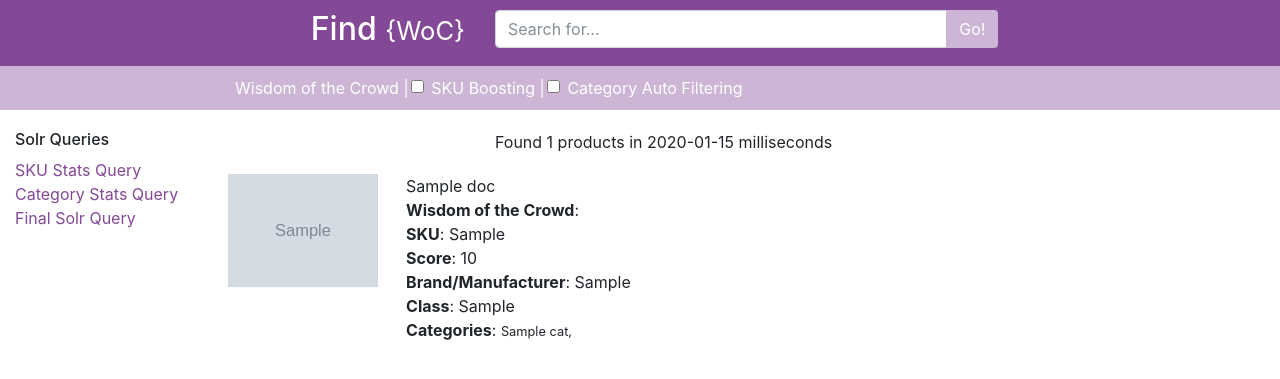
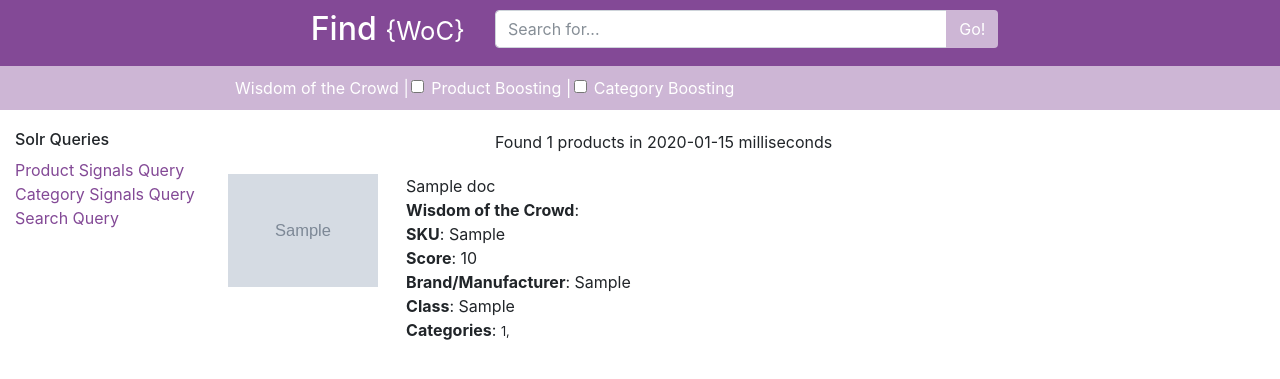
Before and after one commit to ezeev/search-stuff, a Flask app: page / in a window 1280 px wide. Shown: the top 379 px of the page. Run offline with Flask 2, Linux system fonts and the light colour scheme; grey boxes marked "Sample" are stand-in pictures; a database or web service that is not in the repository returns one stand-in record (values such as "Sample title"); data that the repository does not hold is empty; some libraries are stand-ins or nearby versions.

Commit message:
woc update

```diff
--- a/app/routes.py
+++ b/app/routes.py
@@ -6,62 +6,36 @@ import operator
 
 
 def scale(max, min, value, scale_min=0.1, scale_max=1.0):
-
     # prevent divide by 0 error
     if max == min:
         return scale_max
-
     OldRange = (max - min)
     NewRange = (scale_max - scale_min)
     NewValue = (((value - min) * NewRange) / OldRange) + scale_min
     return round(NewValue,3)
 
-def serializebq(field_name, solr_resp, scale_min, scale_max):
-    bq = ""
-
-    if not 'stats' in solr_resp['facets']:
-        return bq
-
-    bucket_count = len(solr_resp['facets']['stats']['buckets'])
-    max = solr_resp['facets']['stats']['buckets'][0]['x']
-    min = solr_resp['facets']['stats']['buckets'][bucket_count-1]['x']
-
-    for bucket in solr_resp['facets']['stats']['buckets']:
-        bq += field_name + ":" + bucket['val'] + "^" + str(scale(max,min,bucket['x'], scale_min,scale_max)) + " "
-
-    return bq
-
-def stats_to_dict(solr_resp):
-    d = {}
-    for bucket in solr_resp['facets']['stats']['buckets']:
-        d[bucket['val']] = bucket['x']
-    return d
-
-
 
 def signals_to_dict(docs, group_by):
     bq = {}
     for doc in docs:
-        if doc['sku_s'] in bq:
+        if doc[group_by] in bq:
             # add
-            bq[doc['sku_s']] = bq[doc['sku_s']] + doc['event_count_i']
+            bq[doc[group_by]] = bq[doc[group_by]] + doc['event_count_i']
         else:
-            bq[doc['sku_s']] = doc['event_count_i']
-
+            bq[doc[group_by]] = doc['event_count_i']
     sorted_x = sorted(bq.items(), key=operator.itemgetter(1), reverse=True)
-
     return sorted_x
 
 
 def signals_dict_to_bq(signals, bq_field, lower_bound, upper_bound):
-    '''
     bq = ""
-    for k, v in signals.items():
-        bq += bq_field+":"+k+scale(upper_bound,lower_bound,v,)
+    length = len(signals)
+    max = signals[0][1]
+    min = signals[length-1][1]
+    for sig in signals:
+        var = sig[1]
+        bq += bq_field+":"+sig[0]+"^"+str(scale(max,min, sig[1], lower_bound, upper_bound)) + " "
     return bq
-    '''
-    #TODO
-    pass
 
 
 def bq_to_dict(bq_str):
@@ -88,58 +62,70 @@ def index():
     if not request.args.get("q") is None:
         q = params['q']
 
-    # category stats query
-    cat_aggr_q = 'http://localhost:8983/solr/bb_clicks_aggr/query?q=%s&defType=edismax&qf=query_txt_en&mm=100%%25&fq=aggr_type_s:category&rows=0&json.facet={ stats:{ type : terms, field : category_s, sort : { x : desc}, facet: { x : "sum(event_count_i)" } } }' % (q)
+
+    cat_aggr_q = 'http://localhost:8983/solr/bb_clicks_aggr/select?q=%s&defType=edismax&qf=query_txt_en&pf=query_txt_en^0.5&mm=67%%25&fq=aggr_type_s:category&rows=50' % (q)
     r = requests.get(cat_aggr_q)
+
     cat_aggr = r.json()
+    cat_signals = signals_to_dict(cat_aggr['response']['docs'], 'category_s')
+
+    cat_bq = signals_dict_to_bq(cat_signals, "cat_id_ss", 0.1, 0.6)
 
     # item stats query
-    item_aggr_q = 'http://localhost:8983/solr/bb_clicks_aggr/query?q=%s&defType=edismax&qf=query_txt_en&mm=100%%25&fq=aggr_type_s:item&rows=50&json.facet={ stats:{ type : terms, field : sku_s, limit : 50, sort : { x : desc}, facet: { x : "sum(event_count_i)" } }}' % (q)
+    #item_aggr_q = 'http://localhost:8983/solr/bb_clicks_aggr/query?q=%s&defType=edismax&qf=query_txt_en&mm=100%%25&fq=aggr_type_s:item&rows=50&json.facet={ stats:{ type : terms, field : sku_s, limit : 50, sort : { x : desc}, facet: { x : "sum(event_count_i)" } }}' % (q)
+    item_aggr_q = 'http://localhost:8983/solr/bb_clicks_aggr/select?q=%s&defType=edismax&qf=query_txt_en&pf=query_txt_en^0.5&mm=67%%25&fq=aggr_type_s:item&rows=50' % (q)
+
     r = requests.get(item_aggr_q)
 
     item_aggr = r.json()
 
     # signals to dict
-    signals = signals_to_dict(item_aggr['response']['docs'], 'sku_s')
-    for sig in signals:
-        print(sig)
+    sku_signals = signals_to_dict(item_aggr['response']['docs'], 'sku_s')
 
-
-
-    # generate boost queries from stats
-    cat_bq = serializebq('cat_id_ss', cat_aggr, 0.1, 1.0)
-    sku_bq = serializebq('sku_s', item_aggr, 0.1, 2.0)
+    sku_bq = signals_dict_to_bq(sku_signals, "sku_s", 0.1, 0.5)
 
     # main solr query
-    query = 'http://localhost:8983/solr/bb/select?q=%s&fl=*,score&rows=25&defType=edismax&qf=keywords_txt_en&bq=' % (q)
+    query = 'http://localhost:8983/solr/bb/select?q=%s&fl=*,score&rows=25&mm=67%%25&defType=edismax&qf=keywords_txt_en&bq=' % (q)
 
     woc_sku = False
     woc_cat = False
 
     # Apply wisdom of crowd?
     sku_bq_dict = {} # pass a dict of the boosts to the response for rendering
+    cat_bq_dict = {}
     if params.get('woc_sku') == 'true':
         woc_sku = True
         query = query + sku_bq
         if len(sku_bq) > 0:
             sku_bq_dict = bq_to_dict(sku_bq.strip())
-    cat_bq_dict = {}
+    if params.get('woc_cat') == 'true':
+        woc_cat = True
+        query = query + cat_bq
+        if len(cat_bq) > 0:
+            cat_bq_dict = bq_to_dict(cat_bq.strip())
 
     # Apply auto filtering?
     woc_cat_msg = ""
     if params.get('woc_cat') == 'true':
         woc_cat = True
-        d = stats_to_dict(cat_aggr)
-        d_max = max(d.values())
-        d_tot = sum(d.values())
-        d_perc = d_max / d_tot
-        if d_max > 100 and d_perc > 0.9:
-            cat_id = next(iter(d))
-            cat_fq = "&fq=cat_id_ss:%s" % (cat_id)
-            query = query + cat_fq
-            woc_cat_msg = '%d%% of click-through for "%s" matches category %s ' % ((d_perc * 100), q, cat_id)
-        else:
-            woc_cat_msg = ""
+        #d = stats_to_dict(cat_aggr)
+        d = cat_signals
+        if len(d) > 0:
+            d_max = d[0][1]
+            d_tot = 0.0
+            for sig in d:
+                d_tot = d_tot + sig[1]
+            print(d_max)
+            #d_max = max(d.values())
+            #d_tot = sum(d.values())
+            d_perc = d_max / d_tot
+            if d_max > 100 and d_perc > 0.9:
+                cat_id = next(iter(d[0]))
+                cat_fq = "&fq=cat_id_ss:%s" % (cat_id)
+                query = query + cat_fq
+                woc_cat_msg = '%d%% of click-through for "%s" matches category %s ' % ((d_perc * 100), q, cat_id)
+            else:
+                woc_cat_msg = ""
 
 
     add_params = []
@@ -162,6 +148,9 @@ def index():
             'woc_sku': woc_sku,
             'woc_cat': woc_cat,
             'sku_bq_dict': sku_bq_dict,
+            'cat_bq_dict': cat_bq_dict,
+            'sku_signals': sku_signals,
+            'cat_signals': cat_signals,
             'cat_aggr_q': cat_aggr_q,
             'item_aggr_q': item_aggr_q,
             'woc_cat_msg': woc_cat_msg,
--- a/app/templates/base.html
+++ b/app/templates/base.html
@@ -45,9 +45,9 @@
         <div class="col-10">
           Wisdom of the Crowd
           | &nbsp;&nbsp;&nbsp;
-            <input class="form-check-input" type="checkbox" id="woc_sku" value="true" {% if data.woc_sku %}checked="true"{% endif %}> SKU Boosting
+            <input class="form-check-input" type="checkbox" id="woc_sku" value="true" {% if data.woc_sku %}checked="true"{% endif %}> Product Boosting
           | &nbsp;&nbsp;&nbsp;
-            <input class="form-check-input" type="checkbox" id="woc_cat" value="true" {% if data.woc_cat %}checked="true"{% endif %}> Category Auto Filtering
+            <input class="form-check-input" type="checkbox" id="woc_cat" value="true" {% if data.woc_cat %}checked="true"{% endif %}> Category Boosting
         </div>
       </div>
       <div class="row">
@@ -70,18 +70,44 @@
 
               <ul class="nav flex-column">
                 <li class="nav-item">
-                  <a href="{{ data.item_aggr_q }}" target="_blank">SKU Stats Query</a>
+                  <a href="{{ data.item_aggr_q }}" target="_blank">Product Signals Query</a>
                 </li>
                 <li class="nav-item">
-                  <a href="{{ data.cat_aggr_q }}" target="_blank">Category Stats Query</a>
+                  <a href="{{ data.cat_aggr_q }}" target="_blank">Category Signals Query</a>
                 </li>
                 <li class="nav-item">
-                  <a href="{{ data.main_q }}" target="_blank">Final Solr Query</a>
+                  <a href="{{ data.main_q }}" target="_blank">Search Query</a>
                 </li>
               </ul>
 
               <p></p>
 
+                <!--
+                <h6>Signal Stats</h6>
+                <strong>Product click counts</strong>
+                 <ul class="nav flex-column">
+                   {% for sig in data.sku_signals %}
+
+                    <li class="nav-item">
+                     {{ sig[0] }} : {{ sig[1] }}
+                    </li>
+
+                   {% endfor %}
+                </ul>
+                <strong>Category click counts</strong>
+                 <ul class="nav flex-column">
+                   {% for sig in data.cat_signals %}
+
+                    <li class="nav-item">
+                     {{ sig[0] }} : {{ sig[1] }}
+                    </li>
+
+                   {% endfor %}
+                </ul>
+
+
+              <p></p>
+              -->
 
               {% if data.add_params %}
                 <h6>Manually Added Parameters</h6>
@@ -97,11 +123,10 @@
                 </ul>
               {% endif %}
 
-
         </div>
         <div class="col-10">
             {% block content %}{% endblock %}
-          </div>
+        </div>
       </div>
     </div>
 
--- a/app/templates/index.html
+++ b/app/templates/index.html
@@ -16,9 +16,16 @@
            </div>
             <div class="col-10">{{ doc.name_s }}<br/>
                 <strong>Wisdom of the Crowd</strong>:
+                {% for cat_id in doc.cat_id_ss %}
+                    {% if cat_id in data.cat_bq_dict.keys() %}
+                        <span class="badge badge-success">
+                            Category Boost: {{ data.cat_bq_dict[cat_id] }}
+                        </span>
+                    {% endif %}
+                {% endfor %}
                 {% if doc.sku_s in data.sku_bq_dict.keys() %}
                     <span class="badge badge-success">
-                        SKU Boost: {{ data.sku_bq_dict[doc.sku_s] }}
+                        Product Boost: {{ data.sku_bq_dict[doc.sku_s] }}
                     </span>
                 {% endif %}
                 <br/>
```
